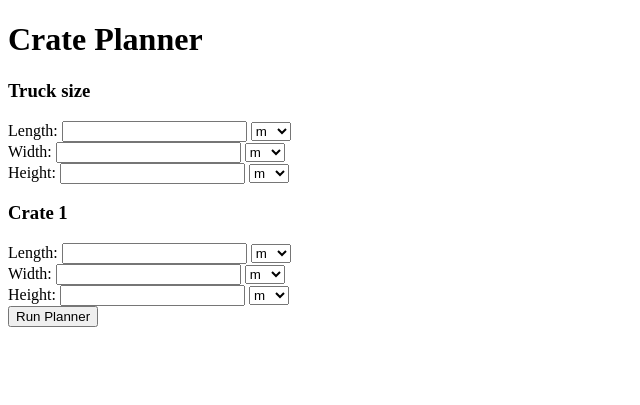
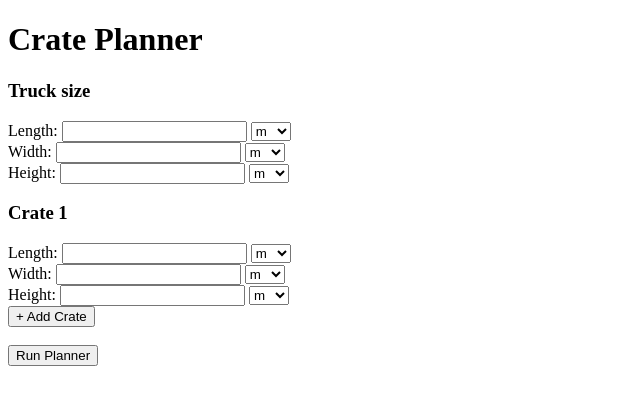
Before and after one commit to bhahohocrzmoto/crate-planner, a Flask app: page / in a window 1280 px wide. Shown: the top 405 px of the page, without its empty margins (0-640 px from the left). Run offline with Flask 3, Linux system fonts and the light colour scheme.

Commit message:
Update index.html

```diff
--- a/templates/index.html
+++ b/templates/index.html
@@ -2,6 +2,37 @@
 <html>
 <head>
     <title>Crate Planner</title>
+    <script>
+        let crateCounter = 1;
+
+        function addCrate() {
+            crateCounter += 1;
+
+            const crateDiv = document.createElement('div');
+            crateDiv.innerHTML = `
+                <h3>Crate ${crateCounter}</h3>
+                Length: <input type="number" name="crate${crateCounter}_length" step="any">
+                <select name="crate${crateCounter}_length_unit">
+                    <option value="m">m</option>
+                    <option value="cm">cm</option>
+                </select><br>
+
+                Width: <input type="number" name="crate${crateCounter}_width" step="any">
+                <select name="crate${crateCounter}_width_unit">
+                    <option value="m">m</option>
+                    <option value="cm">cm</option>
+                </select><br>
+
+                Height: <input type="number" name="crate${crateCounter}_height" step="any">
+                <select name="crate${crateCounter}_height_unit">
+                    <option value="m">m</option>
+                    <option value="cm">cm</option>
+                </select><br>
+            `;
+
+            document.getElementById('crates_container').appendChild(crateDiv);
+        }
+    </script>
 </head>
 <body>
     <h1>Crate Planner</h1>
@@ -26,6 +57,8 @@
             <option value="cm">cm</option>
         </select><br>
 
+        <!-- First Crate always shown -->
+        <div id="crates_container">
             <h3>Crate 1</h3>
             Length: <input type="number" name="crate1_length" step="any">
             <select name="crate1_length_unit">
@@ -44,8 +77,9 @@
                 <option value="m">m</option>
                 <option value="cm">cm</option>
             </select><br>
+        </div>
 
-        <!-- Placeholder: Here we will add "Add Crate" button later -->
+        <button type="button" onclick="addCrate()">+ Add Crate</button><br><br>
 
         <button type="submit">Run Planner</button>
     </form>
```
Lines whose indentation alone changed are shown as unchanged.
